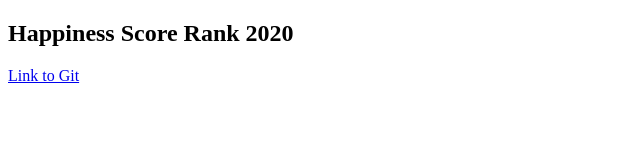
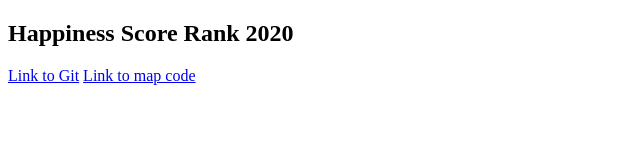
Before and after one commit to DumIlin/3179, a plain HTML site: page index.html in a window 1280 px wide. Shown: the whole page, without its empty margins (0-640 px from the left). Drawn offline with Linux system fonts and the light colour scheme.

Commit message:
Update index.html

```diff
--- a/index.html
+++ b/index.html
@@ -6,5 +6,6 @@
     <body>
         <h2>Happiness Score Rank 2020</h2>
         <a href="https://github.com/DumIlin/3179/tree/main/assignment2">Link to Git</a>
+        <a href="https://github.com/DumIlin/3179/blob/main/visualization.vl.json">Link to map code</a>
     </body>
 </html>
```
